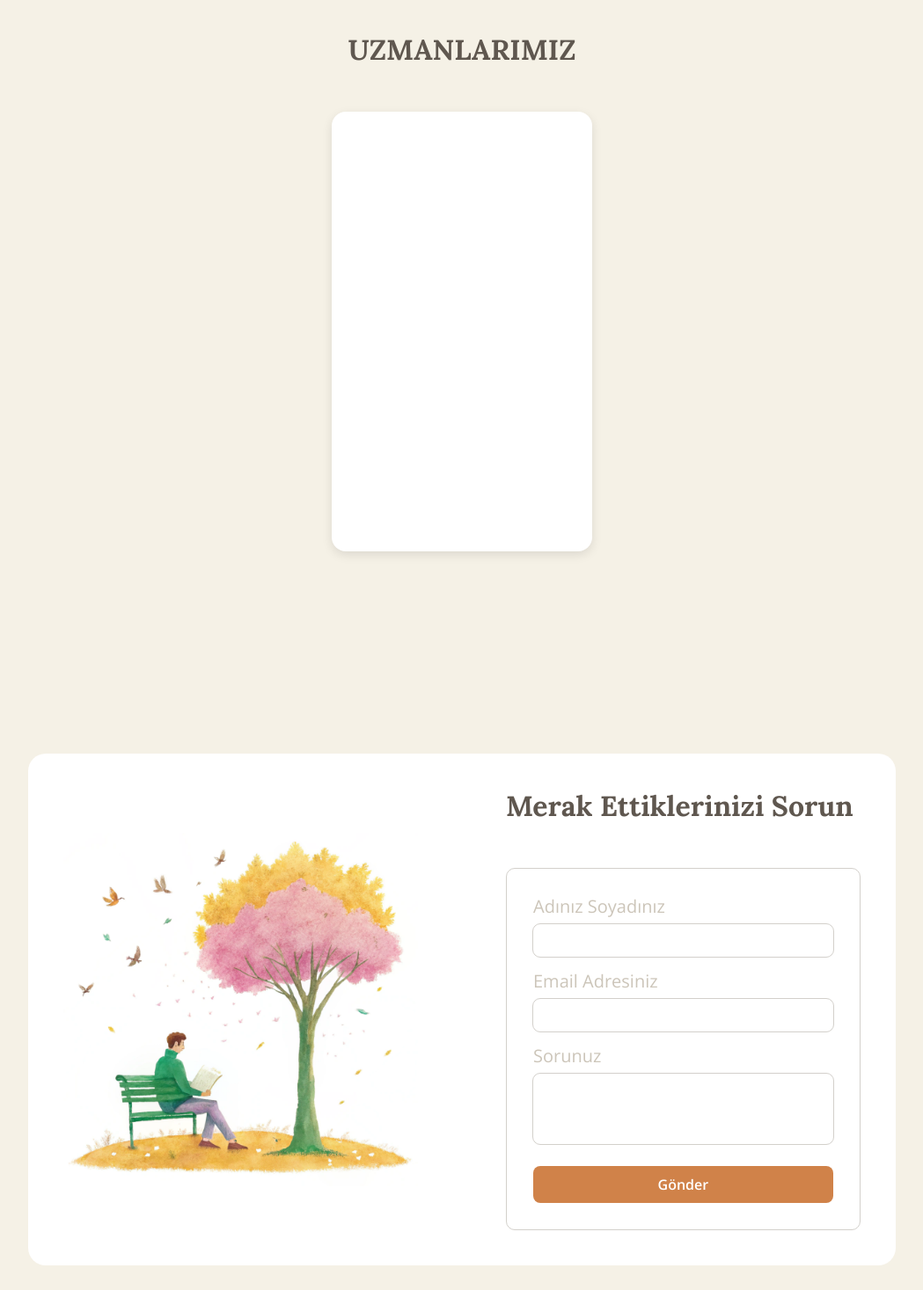
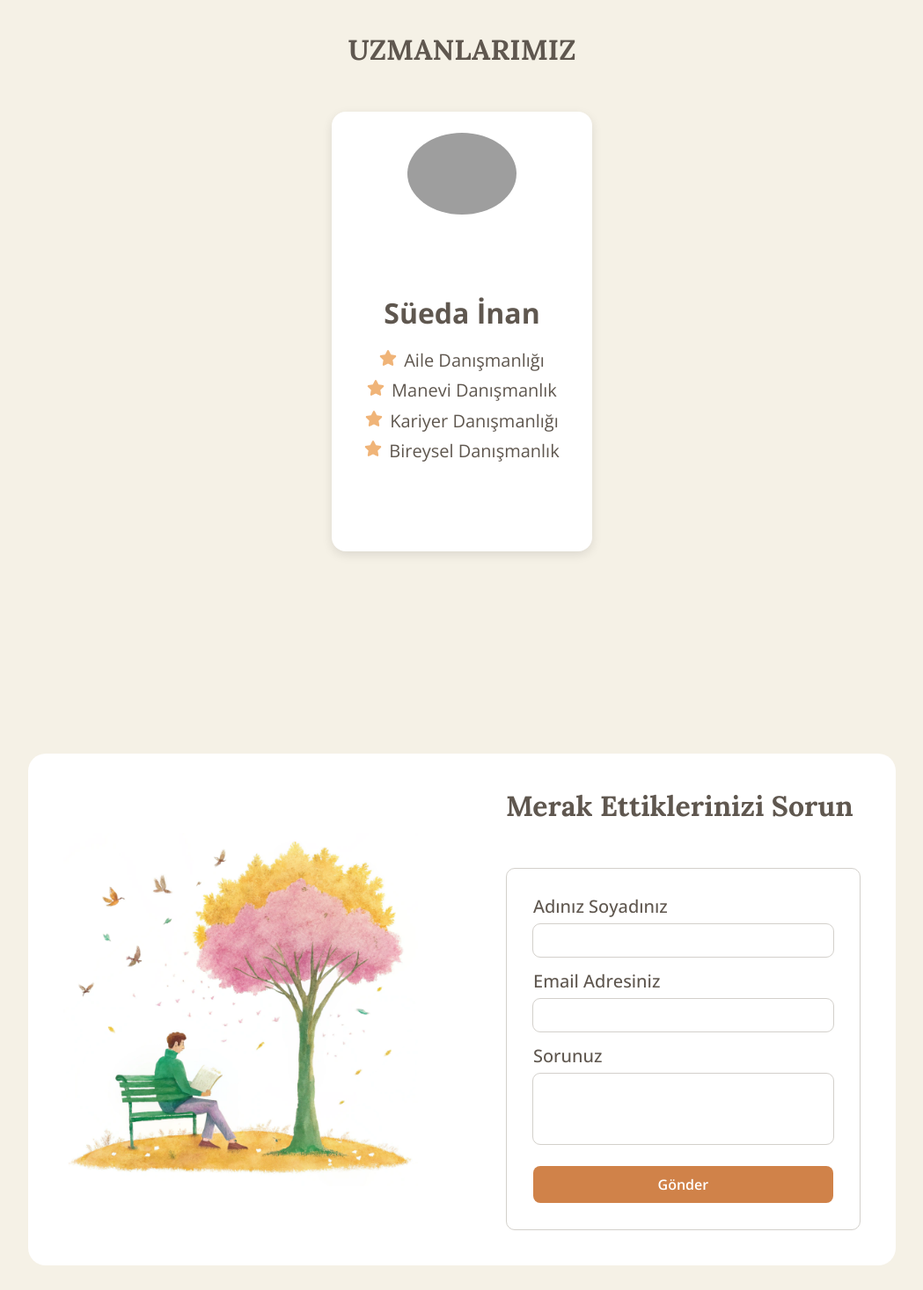
Before and after one commit to feyzanrsnr/Online_Therapy_Website, a React (Vite) app: page / in a window 1280 px wide. Shown: the part 1330-2797 px from the top of the page at 88% size, without its empty margins (115-1164 px from the left). Built offline with nearby package versions, Linux system fonts and the light colour scheme; grey boxes are pictures that could not be loaded; a web font is replaced by a local one.

Commit message:
faqs container accordion

```diff
--- a/src/components/Experts/index.jsx
+++ b/src/components/Experts/index.jsx
@@ -1,4 +1,6 @@
 import React from 'react'
+import image from '../../assets/images/mid-shot-woman-therapist-with-clipboard.jpg'
+import { FaStar } from "react-icons/fa";
 
 function index() {
   return (
@@ -6,8 +8,27 @@ function index() {
         <h3 style= {{marginBottom:'50px'}} >UZMANLARIMIZ</h3>
         <div className='experts'>
             <div className="experts-card">
-                {/* <p>Süeda İnan</p>
-                <p>Lorem, ipsum dolor sit amet consectetur adipisicing.</p> */}
+                <div className='experts-card-expert'>
+                <img src={image} alt="avatar" className='experts-card-expert-icon'/>
+               <div className="experts-card-expert-text">
+                 <span>Süeda İnan</span>
+                <ul>
+                  <li>
+                    <FaStar style={{ marginRight: '8px' , color:'#F0B478' }} />
+                    Aile Danışmanlığı</li>
+                  <li>
+                    <FaStar style={{ marginRight: '8px' , color:'#F0B478' }} />
+                    Manevi Danışmanlık</li>
+                  <li>
+                    <FaStar style={{ marginRight: '8px' , color:'#F0B478'}} />
+                    Kariyer Danışmanlığı</li>
+                    <li>
+                    <FaStar style={{ marginRight: '8px' , color:'#F0B478'}} />
+                    Bireysel Danışmanlık</li>
+                </ul>
+               </div>
+
+                </div>
             </div>
         </div>
     </section>
--- a/src/components/Home/index.jsx
+++ b/src/components/Home/index.jsx
@@ -1,10 +1,10 @@
 import React from 'react'
-import image from '../../assets/images/maple-leaves-ground.jpg'
+import image from '../../assets/images/view-brain-depicted-as-fantastical-tree.jpg'
 
 function index() {
   return (
     <div className='section home'>
-        {/* <img className='home-image' src={image} alt="home-image" /> */}
+        <img className='home-image' src={image} alt="home-image" />
     </div>
   )
 }
--- a/src/components/Navbar/index.jsx
+++ b/src/components/Navbar/index.jsx
@@ -12,7 +12,7 @@ function index() {
     <nav className='navbar'>
         <div className='navbar-left'>
           <Link to='/' className='button button-secondary'>Anasayfa</Link>
-          <Link className='button'><FaInstagram size={30} color='#3E3E3E'/></Link>
+          <Link className='button'><FaInstagram size={30} color='#F5F1E6'/></Link>
         </div>
         <div className='navbar-right'>
           <Link to='/randevu' className='button button-outline'>Randevu Al</Link>
--- a/src/components/Question/index.jsx
+++ b/src/components/Question/index.jsx
@@ -1,7 +1,23 @@
 import React from 'react'
 import image from '../../assets/images/image 2.png'
+import { Formik, Form, Field, ErrorMessage } from 'formik'
+import * as Yup from 'yup'
 
 function index() {
+
+  const initialValues = {
+    namesurname: "",
+    email:"",
+    question:"",
+
+    }
+
+    const validationSchema = Yup.object({
+      namesurname: Yup.string().required("Zorunlu alan"),
+      email: Yup.string().email("Geçersiz email adresi").required("Zorunlu alan"),
+      question: Yup.string().required("Zorunlu alan")
+    })
+
   return (
     <section id='question' className='section'>
 
@@ -14,26 +30,49 @@ function index() {
         <div className='question-card-right'>
             <h3>Merak Ettiklerinizi Sorun</h3>
 
-            <div className='question-card-right-body'>
+            <Formik
+            initialValues={initialValues}
+            validationSchema={validationSchema}
+            >
+              {({setFieldValue, values}) => (
+                <Form>
+                  <div className='question-card-right-body'>
                 <div>
-                    <label htmlFor="">Adınız Soyadınız</label>
-                    <input type="text"/>
+                    <label htmlFor="namesurname">Adınız Soyadınız</label>
+                    <Field name="namesurname" type="text"/>
+                    <ErrorMessage
+                    name='namesurname'
+                    component="div"
+                    className='error'
+                    />
 
                 </div>
 
 
                <div>
-                 <label htmlFor="">Email Adresiniz</label>
-                <input type="text" />
+                 <label htmlFor="email">Email Adresiniz</label>
+                <Field name="email" type="email" />
+                <ErrorMessage
+                name='email'
+                component='div'
+                className='error'
+                />
                </div>
 
                 <div>
-                 <label htmlFor="">Sorunuz</label>
-                <textarea name="" id=""></textarea>
+                 <label htmlFor="question">Sorunuz</label>
+                <Field name="question" as="textarea" />
+                <ErrorMessage name='question' component="div"
+                className='error'
+                />
                </div>
 
                 <button className='button button-primary'>Gönder</button>
             </div>
+                </Form>
+              )}
+
+            </Formik>
         </div>
 
         </div>
--- a/src/routes/router.jsx
+++ b/src/routes/router.jsx
@@ -2,13 +2,16 @@ import { createBrowserRouter } from "react-router";
 import HomePage from "../pages/home-page/HomePage";
 import RandevuPage from "../pages/randevu-page/RandevuPage";
 
+
 const router = createBrowserRouter([
+
     {
         path:'/',
+        index:true,
         element:<HomePage/>
     },
     {
-        path:'/randevu',
+        path:'randevu',
         element:<RandevuPage/>
     },
 
--- a/src/scss/_form.scss
+++ b/src/scss/_form.scss
@@ -120,7 +120,7 @@
 .error {
   color: red;
   font-size: 0.8rem;
-  margin-bottom: 10px;
+  transition: all 0.3s ease;
 }
 
 
--- a/src/scss/_navbar.scss
+++ b/src/scss/_navbar.scss
@@ -3,7 +3,8 @@
     align-items: center;
     justify-content: space-between;
     font-size: $font-size-base;
-    background-color: $white;
+    // background-color: $white;
+    background-color: transparent;
     padding: $space-sm $space-lg;
     width: 100%;
     max-width: 100vw;
@@ -24,6 +25,7 @@
         justify-content: center;
         gap: $space-xl;
     }
+
 
     @media (max-width: 768px) {
       display: none;
@@ -91,6 +93,10 @@
     top: 15px;
     left: 15px;
     color: $sage-green;
+    display: none;
+    @media (max-width: 768px) {
+        display: flex;
+    }
 }
 
 .close-button{
--- a/src/scss/_styles.scss
+++ b/src/scss/_styles.scss
@@ -32,6 +32,10 @@ h3{
     }
 }
 
+.home-image{
+    width: 100%;
+    object-fit: cover;
+}
 /* ------------------------- */
 
 
@@ -116,6 +120,7 @@ h3{
         margin: 1rem auto;
         transition: transform 0.3s ease, box-shadow 0.3s ease;
 
+
         &:hover{
         transform: translateY(-5px);
         box-shadow: 0 6px 18px rgba(0, 0, 0, 0.15);
@@ -125,6 +130,51 @@ h3{
             width:100%;
             height:100%;
     }
+
+    &-expert{
+        width: 100%;
+        height: 100%;
+        display: flex;
+        flex-direction: column;
+        align-items: center;
+        justify-content: center;
+        position: relative;
+        text-align: center;
+
+        &-icon{
+            width: 50%;
+            border-radius:100% ;
+            position: absolute;
+            top: 0;
+        }
+
+        &-text{
+            margin-top: 7rem;
+            display: flex;
+            flex-direction: column;
+            align-items: center;
+            gap: 1rem;
+
+        & > span{
+            font-size: $font-size-xl;
+            color: $earth-brown;
+            font-weight: bold;
+        }
+
+        & > ul > li {
+            padding: .3rem;
+            color: $earth-brown;
+            font-size: $font-size-lg
+        }
+
+        }
+
+
+
+
+    }
+
+
     }
 }
 
@@ -179,11 +229,15 @@ h3{
             border-radius: 10px;
             height: 100%;
             color: $stone-gray;
-
             & div{
                 display:flex;
                 flex-direction: column;
                 margin-bottom: 15px;
+
+                & > label{
+                    color: $earth-brown;
+                    font-weight: 500;
+                }
 
                 & > input{
                     width: 100%;
@@ -223,6 +277,7 @@ h3{
     margin: 0;
     padding: 0;
 }
+
 .main-container{
     display: flex;
     flex-direction: column;
@@ -237,7 +292,7 @@ h3{
 .faqs-container{
     display: flex;
     flex-wrap: wrap;
-    align-items: stretch;
+    align-items: flex-start;
     gap: 30px 50px;
     justify-content: space-between;
     width: 100%;
@@ -251,6 +306,7 @@ h3{
 }
 
 .faqs-question-container{
+    display: block;
     width: calc(50% - 25px); // gap/2 kadar çıkar
     padding: 10px 0 20px 0;
     border-bottom: 1px solid black;
@@ -259,6 +315,7 @@ h3{
     @media(max-width: 768px){
         width: 100%;
     }
+
 }
 
 .faqs-question-number{
@@ -270,12 +327,32 @@ h3{
     display: flex;
     align-items: center;
     justify-content: space-between;
+    color: $earth-brown;
+    font-weight: 500;
 }
 
 .faqs-answer {
+  padding-top: 1rem;
+  padding-left: .5rem;
+  color: #333;
+  font-size: 1.1rem;
+  overflow: hidden;
+  animation: fadeIn 0.3s ease-in-out;
+  max-height: 0;
+  opacity: 0;
+  transition: all 0.4s ease;
+}
+
+.faqs-question-container.open .faqs-answer {
+  max-height: 100px;
+  opacity: 1;
   padding: 0.5rem 1rem;
-  color: #555;
-  font-size: 0.9rem;
+}
+
+
+@keyframes fadeIn {
+  from { opacity: 0; max-height: 0; }
+  to { opacity: 1; max-height: 100px; }
 }
 
 .icon {
```
Also changed, not shown: src/components/Faqs/index.jsx (+14 -10 lines), 2 other files (tests, documents, lock files or other folders).
